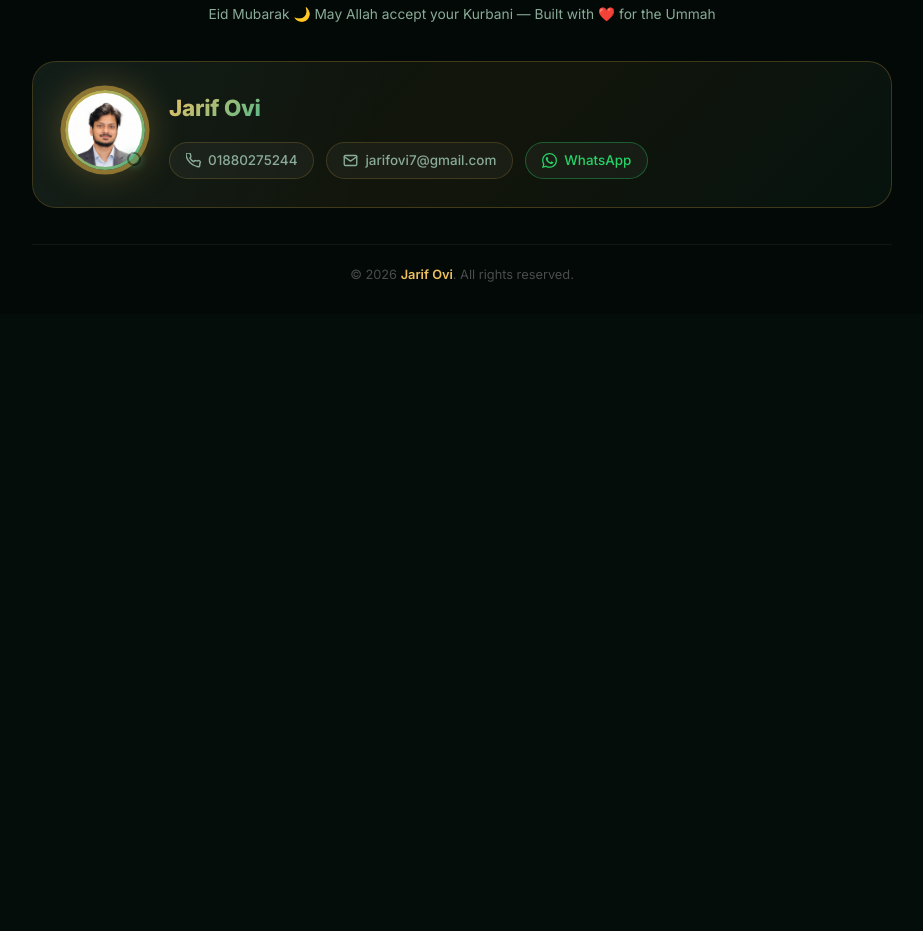
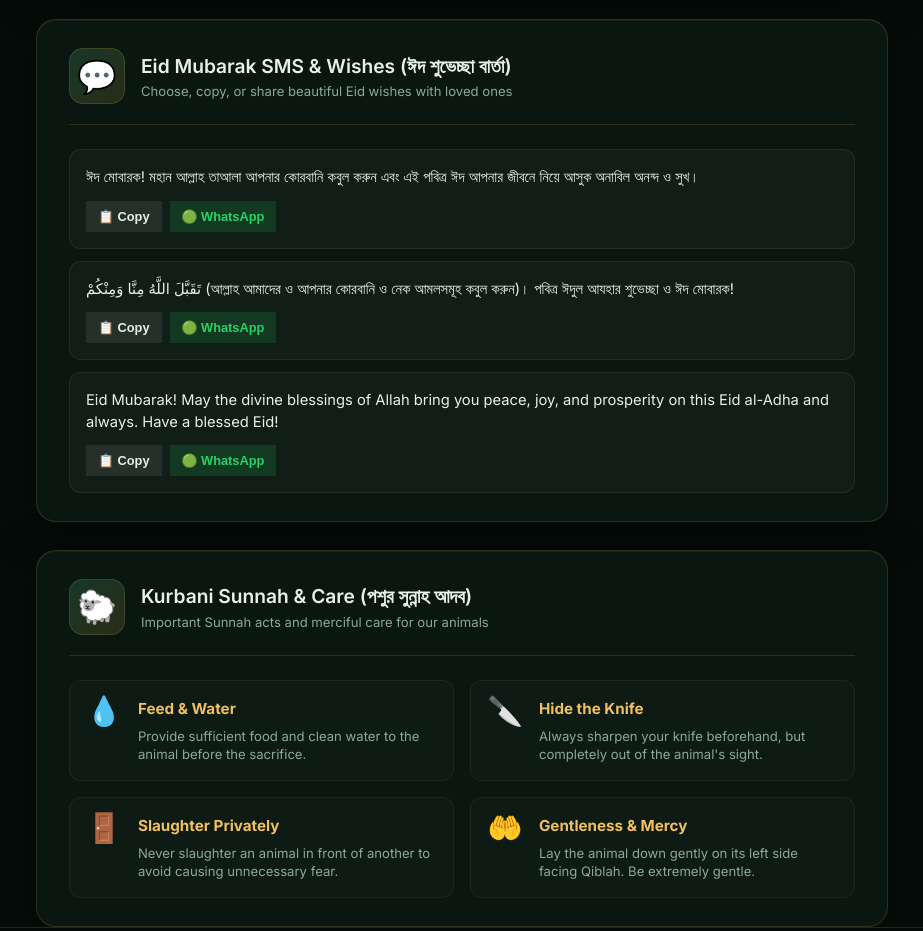
Before and after one commit to jarifovi/kurbani-calculator, a plain HTML site: page index.html in a window 1280 px wide. Shown: the part 4729-5660 px from the top of the page, without its empty margins (178-1101 px from the left). Before the commit the page ends 5043 px from the top, so only its background shows below. Drawn offline with Linux system fonts and the light colour scheme.

Commit message:
Implement Eid Mubarak SMS wishes board and Sunnah animal guidelines section with copy/share features

```diff
--- a/app.js
+++ b/app.js
@@ -1203,6 +1203,20 @@ function generateQR() {
     });
   }
   qrSec.scrollIntoView({ behavior: 'smooth', block: 'center' });
+}/* ── EID WISHES COPY & SHARE ── */
+function copyWish(id) {
+  const el = document.getElementById(id);
+  if (!el) return;
+  navigator.clipboard.writeText(el.textContent)
+    .then(() => showToast('📋 Wish copied to clipboard!'))
+    .catch(() => showToast('❌ Failed to copy wish'));
+}
+
+function shareWish(id) {
+  const el = document.getElementById(id);
+  if (!el) return;
+  const text = encodeURIComponent(el.textContent);
+  window.open(`https://api.whatsapp.com/send?text=${text}`, '_blank');
 }
 
 
--- a/index.html
+++ b/index.html
@@ -475,6 +475,81 @@
     <p style="text-align:center; font-size:0.82rem; color:var(--text-muted); margin-top:8px;">📱 Scan with any camera to open Kurbani Calculator</p>
   </div>
 
+  <!-- Eid Greetings & SMS Board -->
+  <div class="card" id="wishesSection">
+    <div class="card-header">
+      <div class="card-icon">💬</div>
+      <div>
+        <h2>Eid Mubarak SMS & Wishes (ঈদ শুভেচ্ছা বার্তা)</h2>
+        <p>Choose, copy, or share beautiful Eid wishes with loved ones</p>
+      </div>
+    </div>
+    <div class="wishes-list">
+      <div class="wish-item">
+        <p class="wish-text" id="wish1">ঈদ মোবারক! মহান আল্লাহ তাআলা আপনার কোরবানি কবুল করুন এবং এই পবিত্র ঈদ আপনার জীবনে নিয়ে আসুক অনাবিল অনন্দ ও সুখ।</p>
+        <div class="wish-actions">
+          <button class="wish-btn copy" onclick="copyWish('wish1')">📋 Copy</button>
+          <button class="wish-btn wa" onclick="shareWish('wish1')">🟢 WhatsApp</button>
+        </div>
+      </div>
+      <div class="wish-item">
+        <p class="wish-text" id="wish2">تَقَبَّلَ اللَّهُ مِنَّا وَمِنْكُمْ (আল্লাহ আমাদের ও আপনার কোরবানি ও নেক আমলসমূহ কবুল করুন)। পবিত্র ঈদুল আযহার শুভেচ্ছা ও ঈদ মোবারক!</p>
+        <div class="wish-actions">
+          <button class="wish-btn copy" onclick="copyWish('wish2')">📋 Copy</button>
+          <button class="wish-btn wa" onclick="shareWish('wish2')">🟢 WhatsApp</button>
+        </div>
+      </div>
+      <div class="wish-item">
+        <p class="wish-text" id="wish3">Eid Mubarak! May the divine blessings of Allah bring you peace, joy, and prosperity on this Eid al-Adha and always. Have a blessed Eid!</p>
+        <div class="wish-actions">
+          <button class="wish-btn copy" onclick="copyWish('wish3')">📋 Copy</button>
+          <button class="wish-btn wa" onclick="shareWish('wish3')">🟢 WhatsApp</button>
+        </div>
+      </div>
+    </div>
+  </div>
+
+  <!-- Sunnah Guidelines for Animal Care -->
+  <div class="card" id="sunnahSection">
+    <div class="card-header">
+      <div class="card-icon">🐑</div>
+      <div>
+        <h2>Kurbani Sunnah & Care (পশুর সুন্নাহ আদব)</h2>
+        <p>Important Sunnah acts and merciful care for our animals</p>
+      </div>
+    </div>
+    <div class="sunnah-grid">
+      <div class="sunnah-box">
+        <div class="sunnah-num">💧</div>
+        <div class="sunnah-info">
+          <h4>Feed & Water</h4>
+          <p>Provide sufficient food and clean water to the animal before the sacrifice.</p>
+        </div>
+      </div>
+      <div class="sunnah-box">
+        <div class="sunnah-num">🔪</div>
+        <div class="sunnah-info">
+          <h4>Hide the Knife</h4>
+          <p>Always sharpen your knife beforehand, but completely out of the animal's sight.</p>
+        </div>
+      </div>
+      <div class="sunnah-box">
+        <div class="sunnah-num">🚪</div>
+        <div class="sunnah-info">
+          <h4>Slaughter Privately</h4>
+          <p>Never slaughter an animal in front of another to avoid causing unnecessary fear.</p>
+        </div>
+      </div>
+      <div class="sunnah-box">
+        <div class="sunnah-num">🤲</div>
+        <div class="sunnah-info">
+          <h4>Gentleness & Mercy</h4>
+          <p>Lay the animal down gently on its left side facing Qiblah. Be extremely gentle.</p>
+        </div>
+      </div>
+    </div>
+  </div>
+
   </section>
 
   <footer class="site-footer">
--- a/style.css
+++ b/style.css
@@ -1818,13 +1818,99 @@ body.light-mode .footer-bottom p {
   transition: width 0.5s cubic-bezier(0.4, 0, 0.2, 1);
 }
 
-/* ── Greeting Card Inputs ── */
-.greeting-inputs {
+/* ── Eid Greetings SMS ── */
+.wishes-list {
+  display: flex;
+  flex-direction: column;
+  gap: 12px;
+}
+.wish-item {
+  background: rgba(255,255,255,0.03);
+  border: 1px solid rgba(255,255,255,0.07);
+  border-radius: var(--radius-sm);
+  padding: 16px;
+  display: flex;
+  flex-direction: column;
+  gap: 12px;
+  transition: all var(--transition);
+}
+.wish-item:hover {
+  background: rgba(255,255,255,0.06);
+  border-color: rgba(212,168,67,0.25);
+}
+.wish-text {
+  font-size: 0.92rem;
+  line-height: 1.5;
+  color: var(--text);
+  margin: 0;
+}
+.wish-actions {
+  display: flex;
+  gap: 8px;
+}
+.wish-btn {
+  padding: 8px 12px;
+  font-size: 0.8rem;
+  font-weight: 600;
+  border-radius: var(--radius-xs);
+  border: none;
+  cursor: pointer;
+  display: flex;
+  align-items: center;
+  gap: 6px;
+  transition: all var(--transition);
+}
+.wish-btn.copy {
+  background: rgba(255,255,255,0.08);
+  color: var(--text);
+}
+.wish-btn.copy:hover {
+  background: rgba(255,255,255,0.15);
+}
+.wish-btn.wa {
+  background: rgba(37,211,102,0.15);
+  color: #25D366;
+}
+.wish-btn.wa:hover {
+  background: rgba(37,211,102,0.25);
+}
+
+/* ── Sunnah Guidelines ── */
+.sunnah-grid {
   display: grid;
   grid-template-columns: 1fr 1fr;
   gap: 16px;
 }
-@media (max-width: 580px) { .greeting-inputs { grid-template-columns: 1fr; } }
+@media (max-width: 580px) { .sunnah-grid { grid-template-columns: 1fr; } }
+.sunnah-box {
+  background: rgba(255,255,255,0.02);
+  border: 1px solid rgba(255,255,255,0.05);
+  border-radius: var(--radius-sm);
+  padding: 16px;
+  display: flex;
+  gap: 16px;
+  align-items: flex-start;
+  transition: all var(--transition);
+}
+.sunnah-box:hover {
+  background: rgba(255,255,255,0.05);
+  border-color: rgba(82,183,136,0.2);
+}
+.sunnah-num {
+  font-size: 1.8rem;
+  line-height: 1;
+}
+.sunnah-info h4 {
+  margin: 0 0 6px 0;
+  font-size: 0.95rem;
+  color: var(--gold-light);
+}
+.sunnah-info p {
+  margin: 0;
+  font-size: 0.82rem;
+  color: var(--text-muted);
+  line-height: 1.4;
+}
 
 /* ── Print Styles ── */
 @media print {
```
